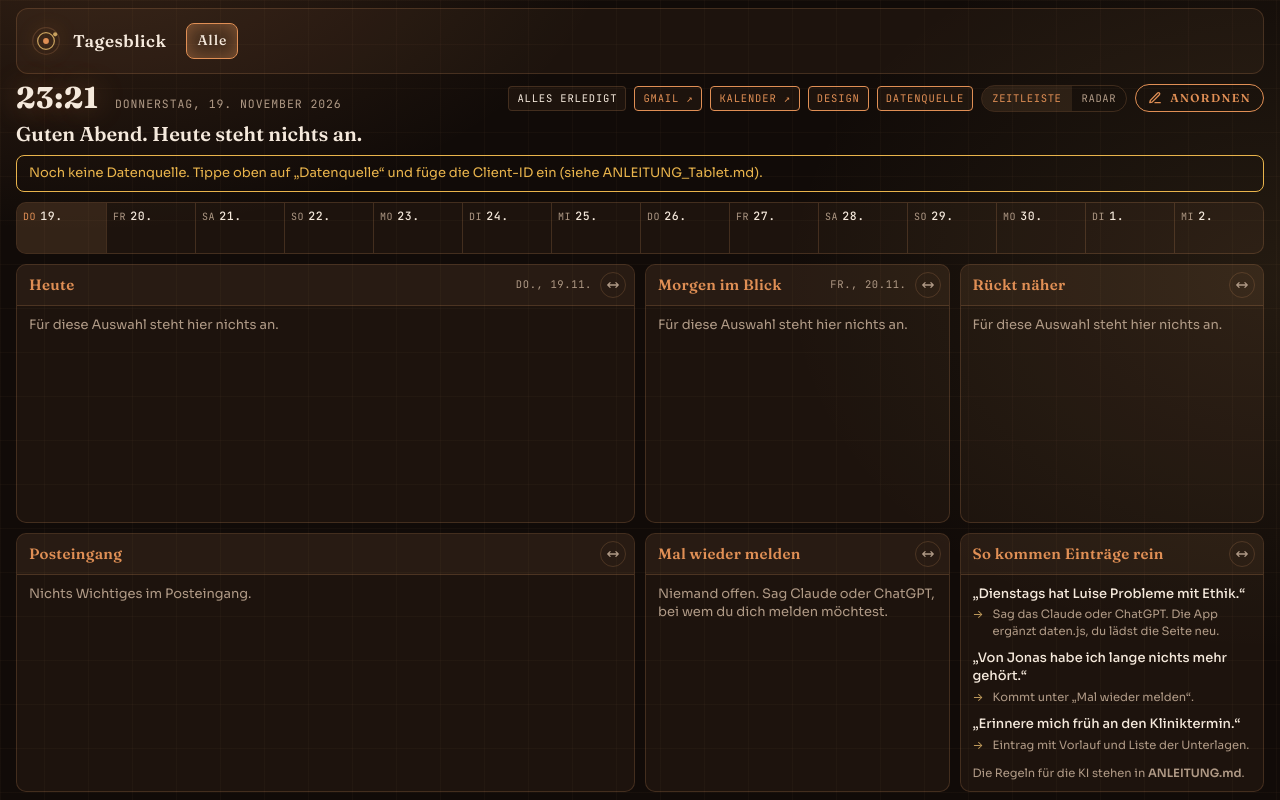
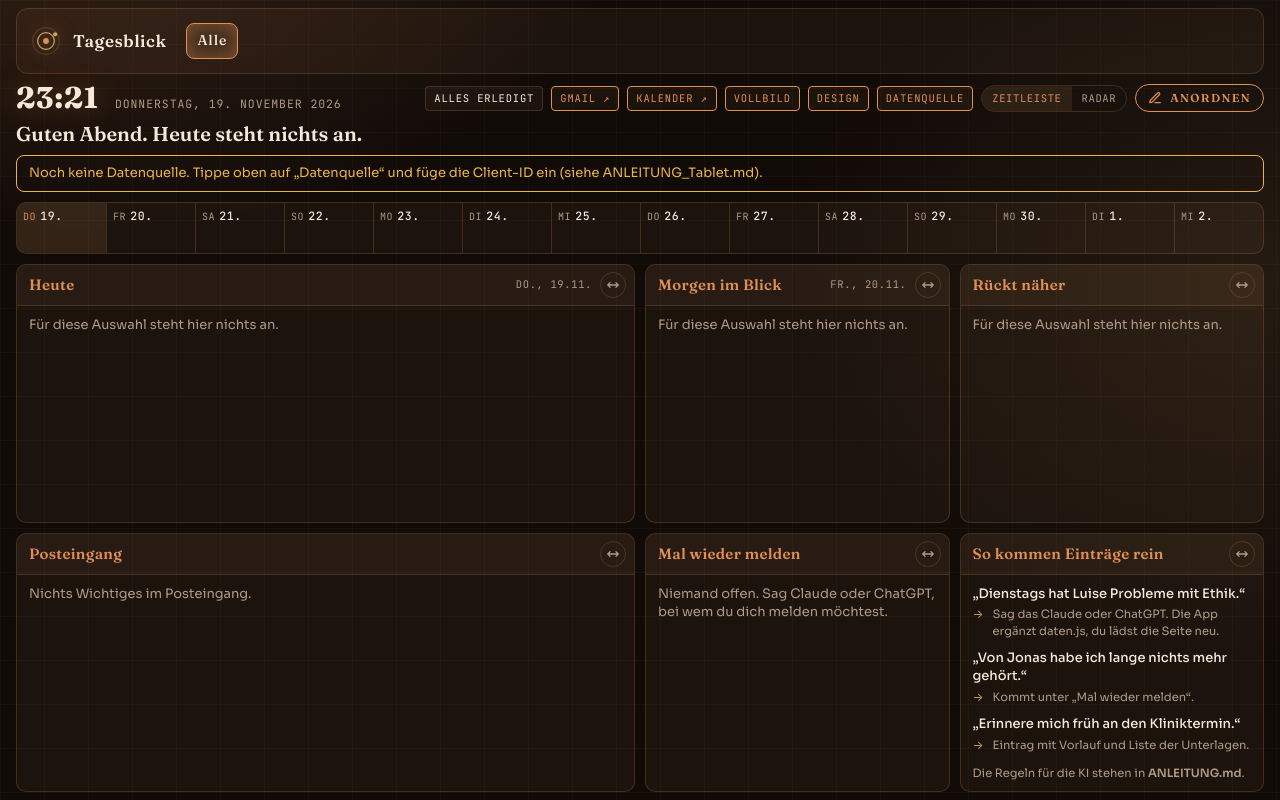
Before and after one commit to Maulsperre/tagesblick_mark, a plain HTML site: page index.html in a window 1280 px wide. Drawn offline with Linux system fonts and the light colour scheme.

Commit message:
Als App installierbar: Manifest mit Vollbild, Kupfer-Symbol, Vollbild-Knopf
Co-Authored-By: Claude Opus 5.5 <noreply@anthropic.com>

```diff
--- a/index.html
+++ b/index.html
@@ -4,6 +4,11 @@
 <meta charset="utf-8">
 <meta name="viewport" content="width=device-width,initial-scale=1,viewport-fit=cover">
 <title>Tagesblick</title>
+<link rel="manifest" href="manifest.json">
+<meta name="theme-color" content="#110B08">
+<meta name="mobile-web-app-capable" content="yes">
+<link rel="icon" type="image/png" sizes="192x192" href="icon-192.png">
+<link rel="apple-touch-icon" href="apple-touch-icon.png">
 <script>
 /* Aussehen (Design, Schrift, Größe) steht nur auf dem Gerät und wird vor dem Zeichnen gesetzt. */
 window.TB_FONTS = {
@@ -471,6 +476,7 @@ html[data-theme="ueberraschung"] .editbtn:hover, html[data-theme="ueberraschung"
         <span class="chip" id="next" hidden></span>
         <a class="chip link" id="lGmail" href="https://mail.google.com/" target="_blank" rel="noopener">Gmail ↗</a>
         <a class="chip link" id="lKal" href="https://calendar.google.com/" target="_blank" rel="noopener">Kalender ↗</a>
+        <button class="chip link" type="button" id="fsBtn" hidden>Vollbild</button>
         <button class="chip link setbtn" type="button" id="setBtn" aria-expanded="false">Design</button>
         <button class="chip link setsrc" type="button" id="srcBtn">Datenquelle</button>
         <span class="seg" role="group" aria-label="Ansicht der nächsten 14 Tage">
@@ -949,6 +955,23 @@ window.tagesblickInit = function () {
 })();
 </script>
 <script>
+/* Vollbild-Knopf: nur im Browser; als installierte App startet Tagesblick ohnehin im Vollbild (manifest.json). */
+(function () {
+  var b = document.getElementById('fsBtn'), d = document, el = d.documentElement;
+  var app = window.matchMedia && (matchMedia('(display-mode: fullscreen)').matches || matchMedia('(display-mode: standalone)').matches);
+  var req = el.requestFullscreen || el.webkitRequestFullscreen;
+  if (!b || app || !req) return;
+  function isFs() { return !!(d.fullscreenElement || d.webkitFullscreenElement); }
+  function label() { b.textContent = isFs() ? 'Vollbild aus' : 'Vollbild'; }
+  b.hidden = false;
+  b.addEventListener('click', function () {
+    if (isFs()) (d.exitFullscreen || d.webkitExitFullscreen).call(d);
+    else { var r = req.call(el); if (r && r.catch) r.catch(function () {}); }
+  });
+  d.addEventListener('fullscreenchange', label); d.addEventListener('webkitfullscreenchange', label);
+})();
+</script>
+<script>
 /* Datenquelle: Auf Handy und Tablet meldet sich die Seite bei Microsoft an und liest daten.js aus dem eigenen OneDrive.
    Abgehakte Einträge werden in erledigt.json im selben Ordner gespeichert, damit alle Geräte denselben Stand zeigen.
    Die Client-ID (keine Geheimzahl) und die Anmeldung stehen nur auf dem jeweiligen Gerät (localStorage), nie in dieser Datei. */
```
Also changed, not shown: apple-touch-icon.png (added), icon-192.png (added), icon-512.png (added), manifest.json (added).
